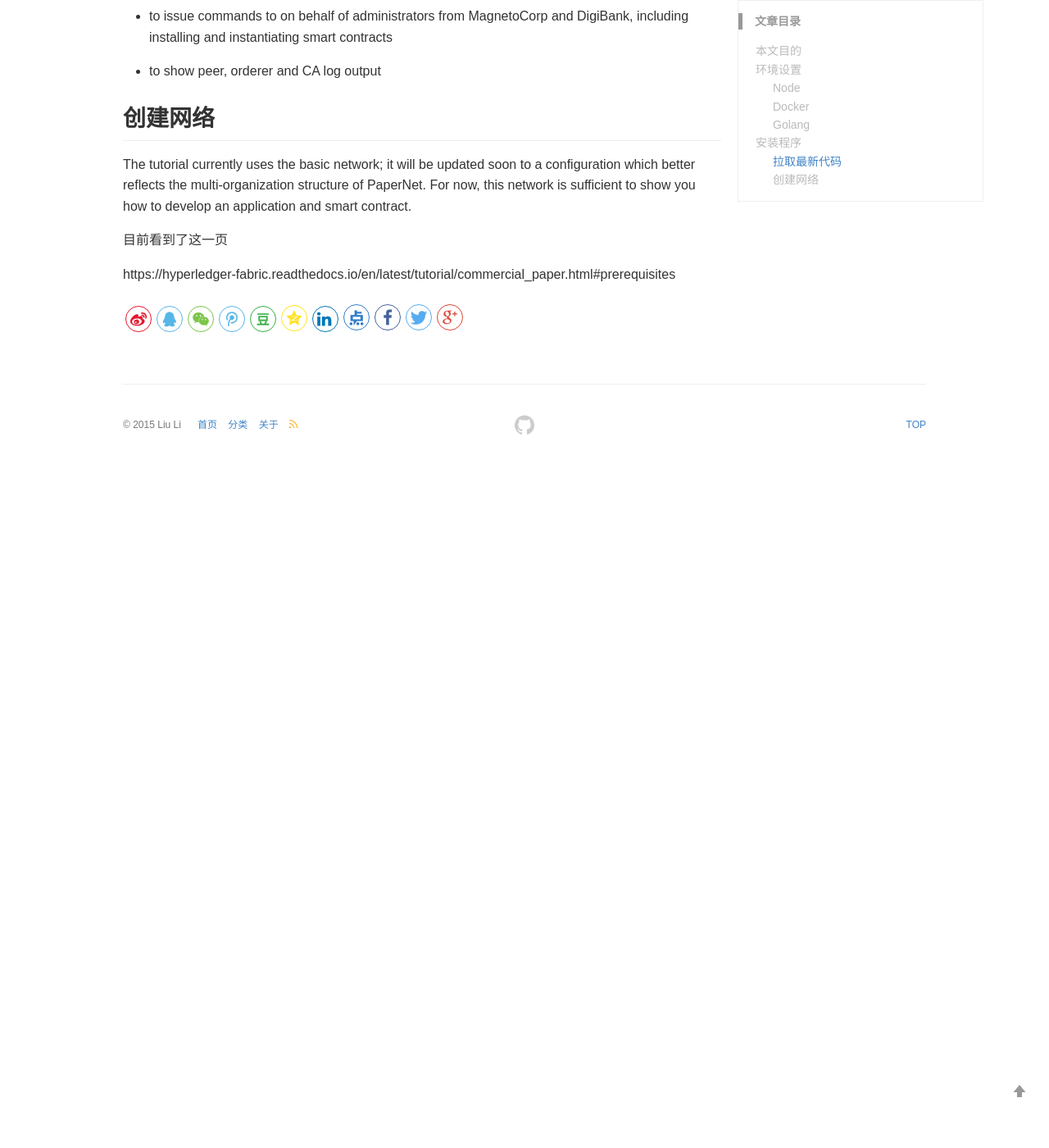
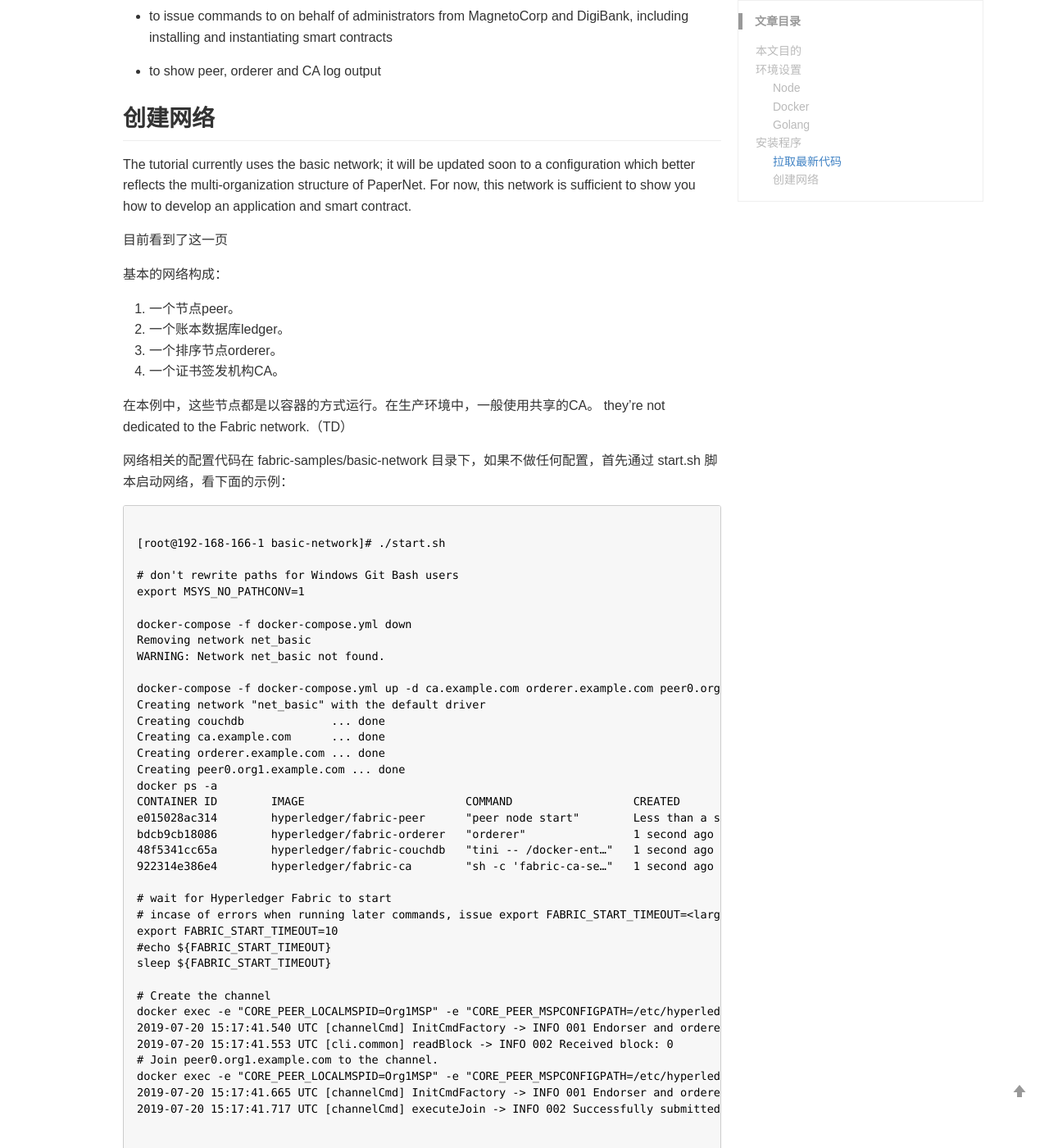
Before and after one commit to nox60/nox60.github.io, a Jekyll site: the page built from _posts/2019-7-12-Hyperledger-Fabric-Commercial-paper-例子详解.md, in a window 1280 px wide and 1400 px high, scrolled down 1851 px. Shown: the whole window at 82% size. Built offline with Jekyll 4.4.1, drawn with Linux system fonts in a browser that asks for light colours; our own code applies the rules of GitHub Pages for plain Markdown files; comment, search, counter and statistics services are not loaded; before the commit the page ends 2418 px from its top, so only the background shows below that.

Commit message:
Modify files

````diff
--- a/_posts/2019-7-12-Hyperledger-Fabric-Commercial-paper-例子详解.md
+++ b/_posts/2019-7-12-Hyperledger-Fabric-Commercial-paper-例子详解.md
@@ -71,4 +71,55 @@ The tutorial currently uses the basic network; it will be updated soon to a conf
 
 目前看到了这一页
 
-https://hyperledger-fabric.readthedocs.io/en/latest/tutorial/commercial_paper.html#prerequisites
+基本的网络构成：
+
+1. 一个节点peer。
+2. 一个账本数据库ledger。
+3. 一个排序节点orderer。
+4. 一个证书签发机构CA。
+
+在本例中，这些节点都是以容器的方式运行。在生产环境中，一般使用共享的CA。 they’re not dedicated to the Fabric network.（TD）
+
+网络相关的配置代码在 fabric-samples/basic-network 目录下，如果不做任何配置，首先通过 start.sh 脚本启动网络，看下面的示例：
+
+```exampleofstartnetwork
+
+[root@192-168-166-1 basic-network]# ./start.sh
+
+# don't rewrite paths for Windows Git Bash users
+export MSYS_NO_PATHCONV=1
+
+docker-compose -f docker-compose.yml down
+Removing network net_basic
+WARNING: Network net_basic not found.
+
+docker-compose -f docker-compose.yml up -d ca.example.com orderer.example.com peer0.org1.example.com couchdb
+Creating network "net_basic" with the default driver
+Creating couchdb             ... done
+Creating ca.example.com      ... done
+Creating orderer.example.com ... done
+Creating peer0.org1.example.com ... done
+docker ps -a
+CONTAINER ID        IMAGE                        COMMAND                  CREATED                  STATUS                  PORTS                                            NAMES
+e015028ac314        hyperledger/fabric-peer      "peer node start"        Less than a second ago   Up Less than a second   0.0.0.0:7051->7051/tcp, 0.0.0.0:7053->7053/tcp   peer0.org1.example.com
+bdcb9cb18086        hyperledger/fabric-orderer   "orderer"                1 second ago             Up Less than a second   0.0.0.0:7050->7050/tcp                           orderer.example.com
+48f5341cc65a        hyperledger/fabric-couchdb   "tini -- /docker-ent…"   1 second ago             Up Less than a second   4369/tcp, 9100/tcp, 0.0.0.0:5984->5984/tcp       couchdb
+922314e386e4        hyperledger/fabric-ca        "sh -c 'fabric-ca-se…"   1 second ago             Up Less than a second   0.0.0.0:7054->7054/tcp                           ca.example.com
+
+# wait for Hyperledger Fabric to start
+# incase of errors when running later commands, issue export FABRIC_START_TIMEOUT=<larger number>
+export FABRIC_START_TIMEOUT=10
+#echo ${FABRIC_START_TIMEOUT}
+sleep ${FABRIC_START_TIMEOUT}
+
+# Create the channel
+docker exec -e "CORE_PEER_LOCALMSPID=Org1MSP" -e "CORE_PEER_MSPCONFIGPATH=/etc/hyperledger/msp/users/Admin@org1.example.com/msp" peer0.org1.example.com peer channel create -o orderer.example.com:7050 -c mychannel -f /etc/hyperledger/configtx/channel.tx
+2019-07-20 15:17:41.540 UTC [channelCmd] InitCmdFactory -> INFO 001 Endorser and orderer connections initialized
+2019-07-20 15:17:41.553 UTC [cli.common] readBlock -> INFO 002 Received block: 0
+# Join peer0.org1.example.com to the channel.
+docker exec -e "CORE_PEER_LOCALMSPID=Org1MSP" -e "CORE_PEER_MSPCONFIGPATH=/etc/hyperledger/msp/users/Admin@org1.example.com/msp" peer0.org1.example.com peer channel join -b mychannel.block
+2019-07-20 15:17:41.665 UTC [channelCmd] InitCmdFactory -> INFO 001 Endorser and orderer connections initialized
+2019-07-20 15:17:41.717 UTC [channelCmd] executeJoin -> INFO 002 Successfully submitted proposal to join channel
+
+
+```
````
